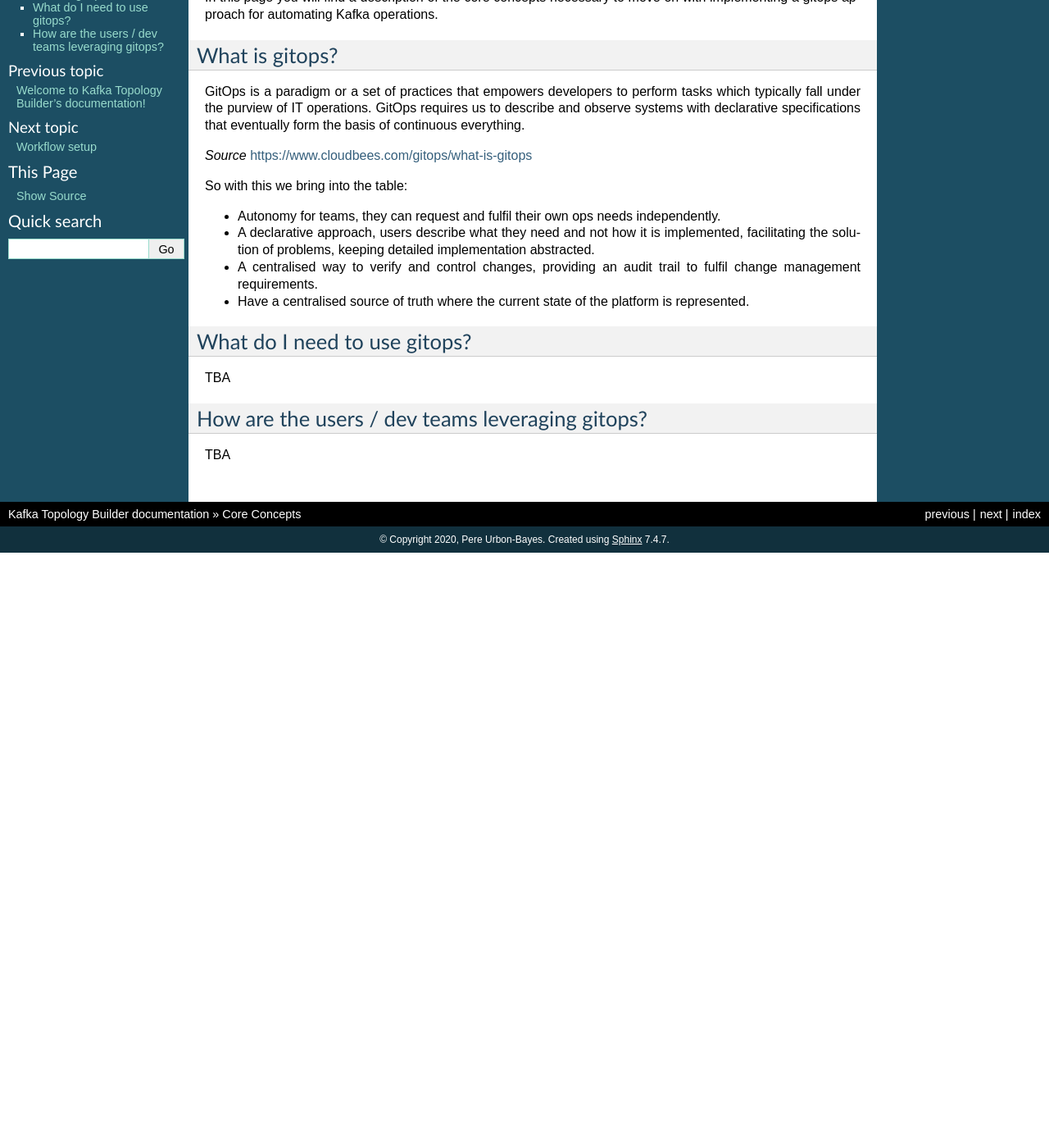
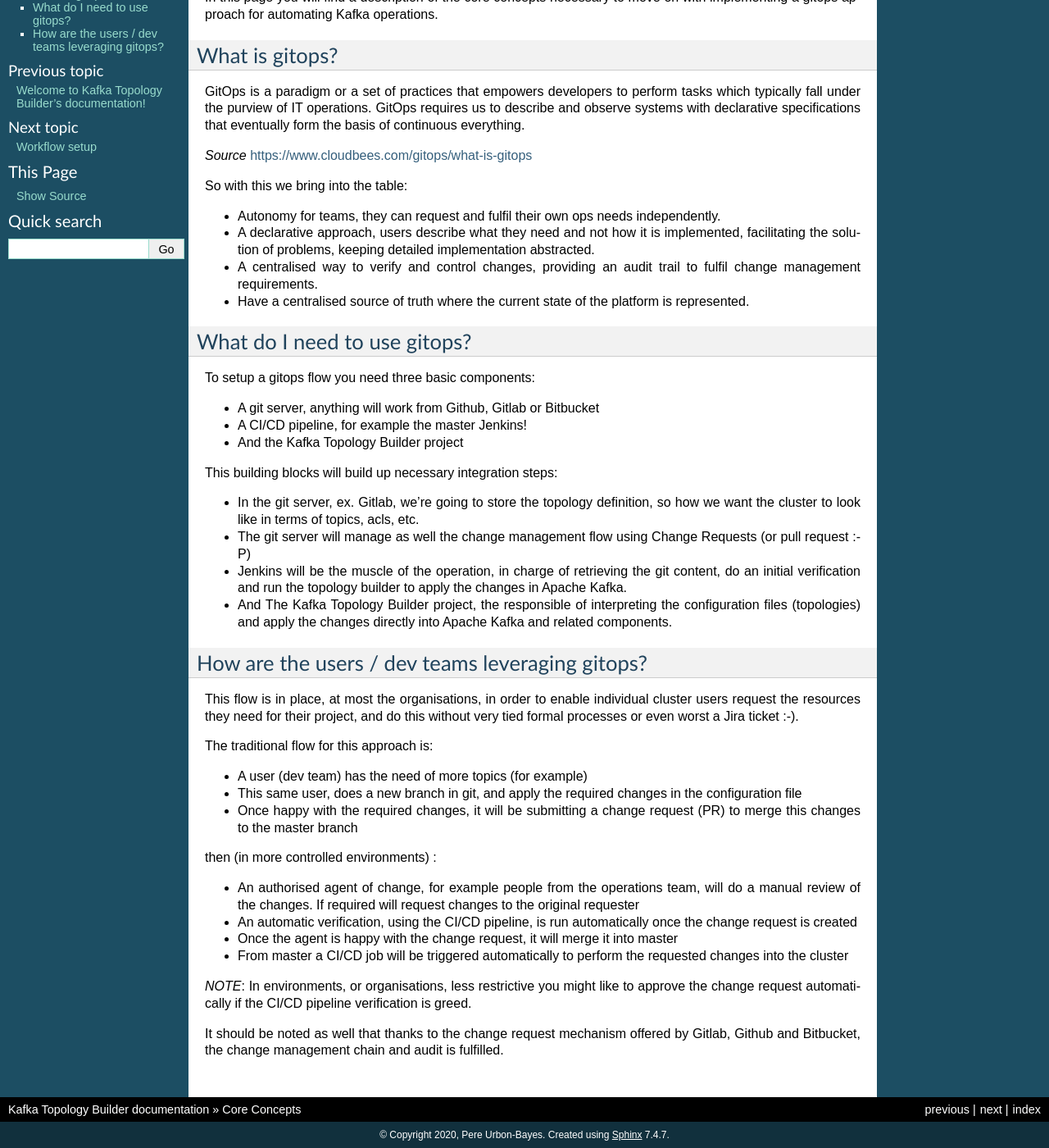
Before and after one commit to kafka-ops/julie, a Sphinx documentation site: the page built from docs/core-concepts.rst, in a window 1280 px wide and 1400 px high, scrolled down 105 px. Shown: the whole window at 82% size. Built offline with Sphinx 7.4.7, drawn with Linux system fonts in a browser that asks for light colours; before the commit the page ends 900 px from its top, so only the background shows below that.

Commit message:
updated the core concepts page

```diff
--- a/docs/core-concepts.rst
+++ b/docs/core-concepts.rst
@@ -21,9 +21,37 @@ So with this we bring into the table:
 What do I need to use gitops?
 -----------
 
-TBA
+To setup a gitops flow you need three basic components:
+
+- A git server, anything will work from Github, Gitlab or Bitbucket
+- A CI/CD pipeline, for example the master Jenkins!
+- And the Kafka Topology Builder project
+
+This building blocks will build up necessary integration steps:
+
+* In the git server, ex. Gitlab, we're going to store the topology definition, so how we want the cluster to look like in terms of topics, acls, etc.
+* The git server will manage as well the change management flow using Change Requests (or pull request :-P)
+* Jenkins will be the muscle of the operation, in charge of retrieving the git content, do an initial verification and run the topology builder to apply the changes in Apache Kafka.
+* And The Kafka Topology Builder project, the responsible of interpreting the configuration files (topologies) and apply the changes directly into Apache Kafka and related components.
 
 How are the users / dev teams leveraging gitops?
 -----------
 
-TBA
+This flow is in place, at most the organisations, in order to enable individual cluster users request the resources they need for their project, and do this without very tied formal processes or even worst a Jira ticket :-).
+
+The traditional flow for this approach is:
+
+- A user (dev team) has the need of more topics (for example)
+- This same user, does a new branch in git, and apply the required changes in the configuration file
+- Once happy with the required changes, it will be submitting a change request (PR) to merge this changes to the master branch
+
+then (in more controlled environments) :
+
+- An authorised agent of change, for example people from the operations team, will do a manual review of the changes. If required will request changes to the original requester
+- An automatic verification, using the CI/CD pipeline, is run automatically once the change request is created
+- Once the agent is happy with the change request, it will merge it into master
+- From master a CI/CD job will be triggered automatically to perform the requested changes into the cluster
+
+*NOTE*: In environments, or organisations, less restrictive you might like to approve the change request automatically if the CI/CD pipeline verification is greed.
+
+It should be noted as well that thanks to the change request mechanism offered by Gitlab, Github and Bitbucket, the change management chain and audit is fulfilled.
--- a/docs/index.rst
+++ b/docs/index.rst
@@ -15,7 +15,6 @@ To get you started we recommend:
 * Want a quickstart ? checkout our demo in https://github.com/purbon/kafka-topology-builder-demo.
 * New to gitops and kafka, check the :doc:`core-concepts` page.
 * If you are ready to jump in, start with the :doc:`workflow-setup`.
-
 
 Installation
 -----------
```
